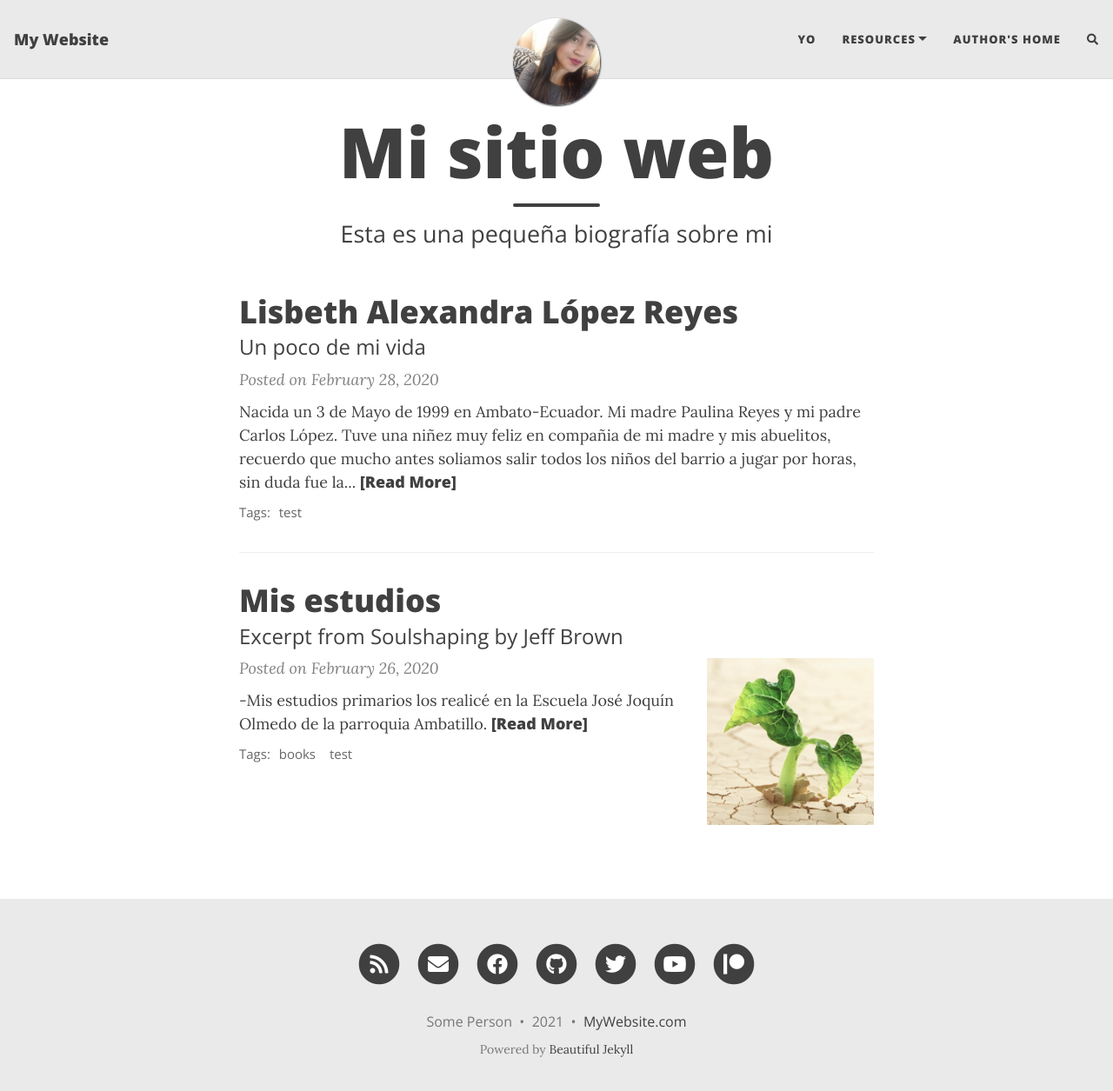
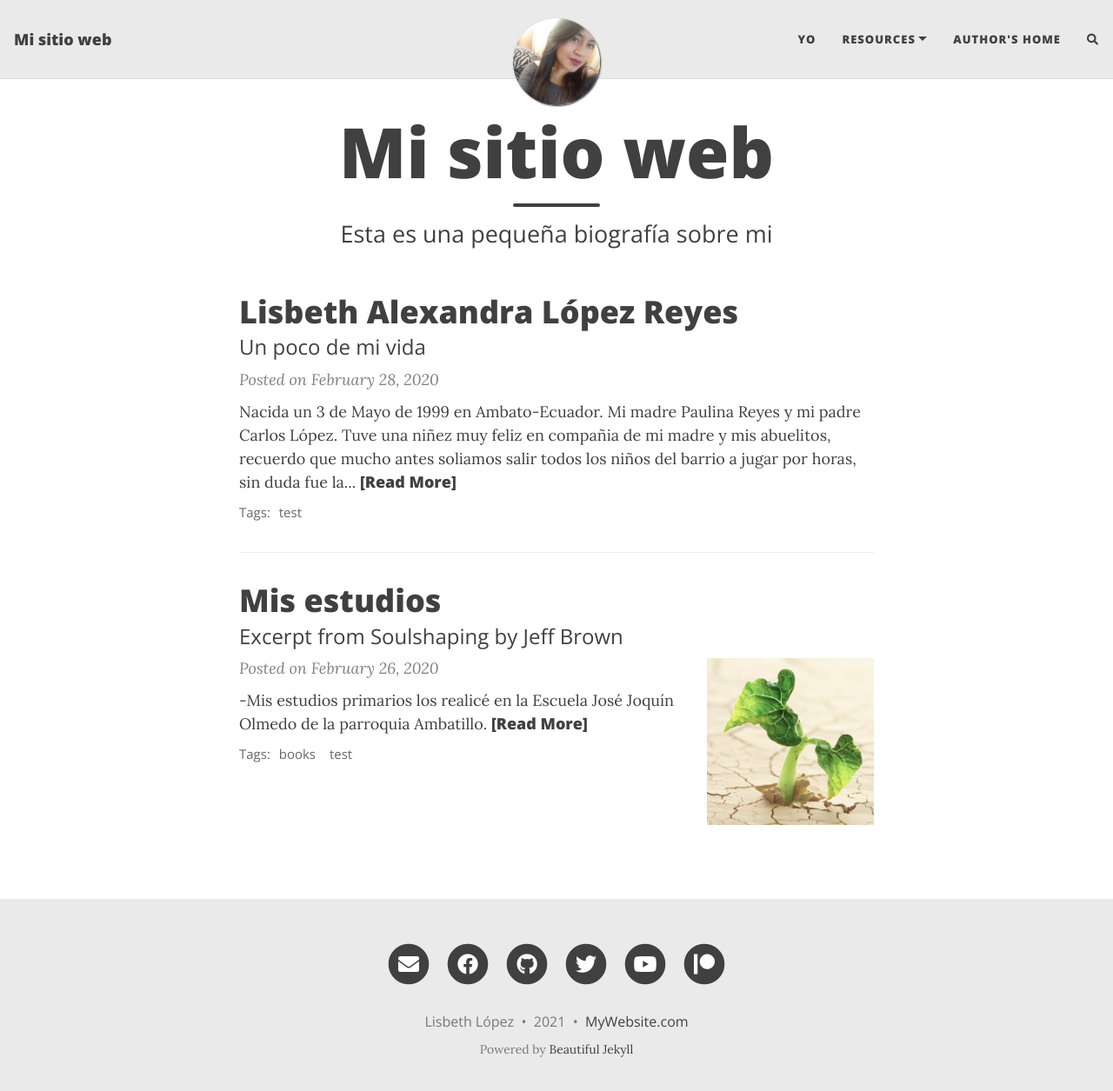
Before and after one commit to lisalexalopez/lisalexalopez.github.io, a Jekyll site: the page built from index.html, in a window 1280 px wide and 1268 px high. Shown: the top 1255 px of the window at 87% size. Built offline with Jekyll 4.4.1, drawn with Linux system fonts in a browser that asks for light colours; nearby versions of some CDN libraries; the list of posts is cut into pages by our own code; comment, search, counter and statistics services are not loaded.

Commit message:
Update _config.yml

```diff
--- a/_config.yml
+++ b/_config.yml
@@ -6,10 +6,10 @@
 # --- Required options --- #
 
 # Name of website
-title: My Website
+title: Mi sitio web
 
 # Your name to show in the footer
-author: Some Person
+author: Lisbeth López
 
 # --- List of links in the navigation bar --- #
 
@@ -40,7 +40,6 @@ round-avatar: true
 # Uncomment the links you want to show and add your information to each one.
 social-network-links:
   email: "someone@example.com"
-  rss: true  # remove this line if you don't want to show an RSS link at the bottom
   facebook: deanattali
   github: daattali
   twitter: daattali
```
